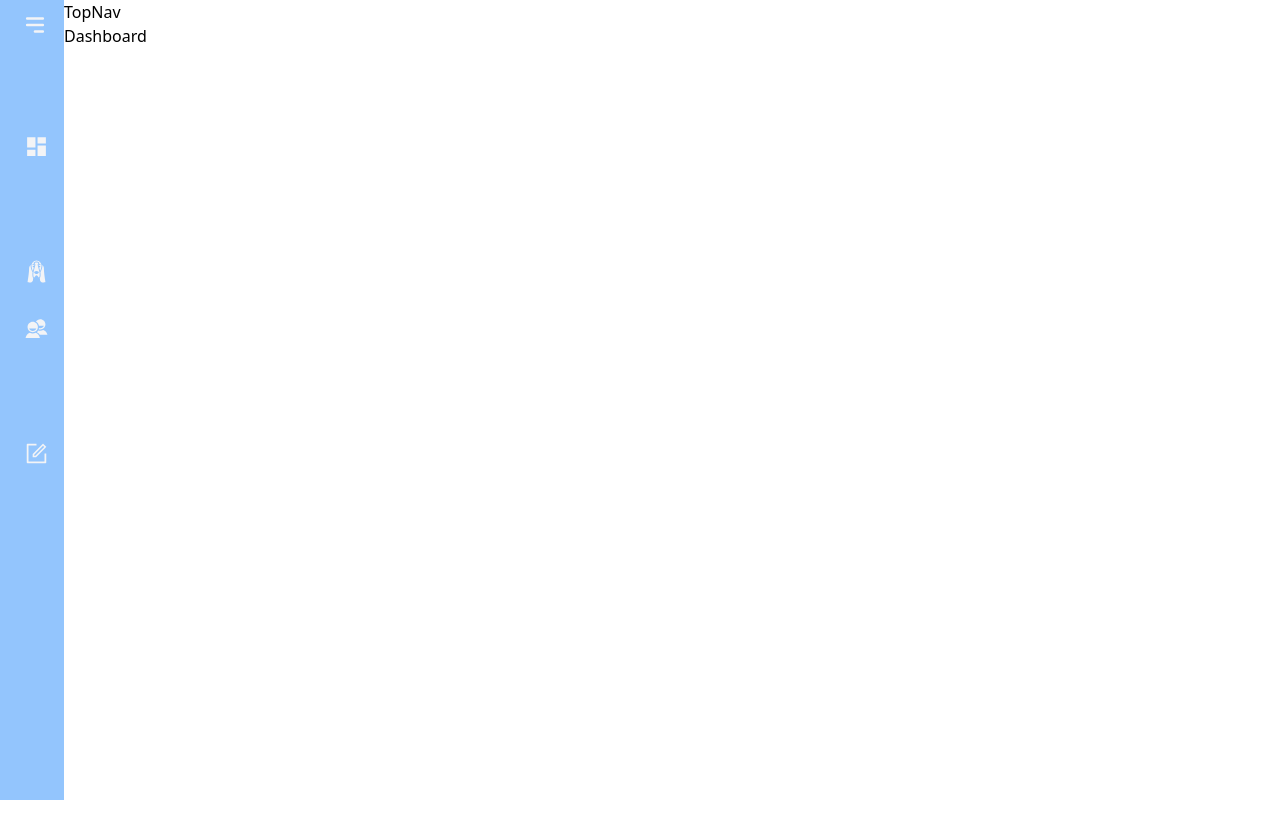
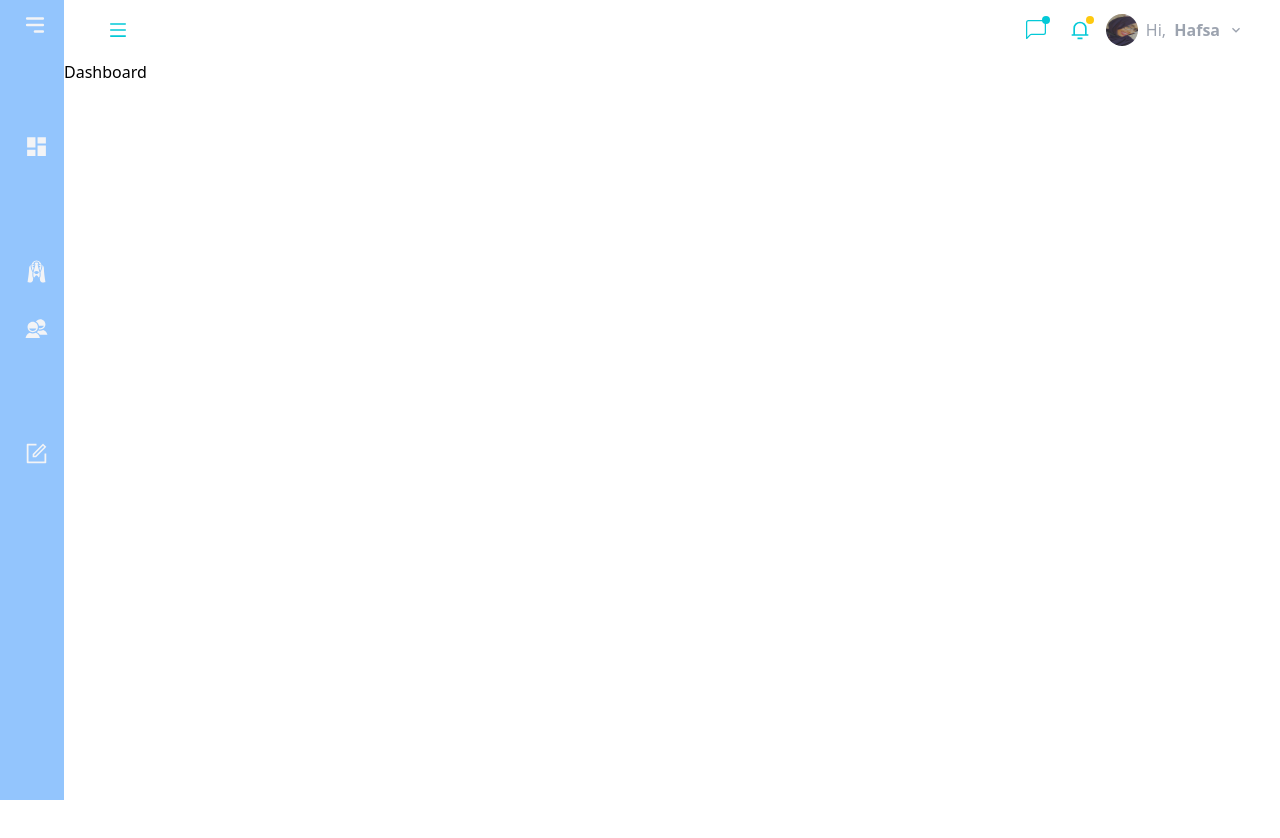
Before and after one commit to Mr-Randell/aim-front-end, a React (Vite) app: page /dashboard in a window 1280 px wide. Built offline with nearby package versions, Linux system fonts and the light colour scheme.

Commit message:
working on the top and side navbar

```diff
--- a/package.json
+++ b/package.json
@@ -9,6 +9,8 @@
     "preview": "vite preview"
   },
   "dependencies": {
+    "@emotion/styled": "^11.10.5",
+    "@mui/material": "^5.11.4",
     "@reduxjs/toolkit": "^1.9.1",
     "axios": "^1.2.1",
     "react": "^18.2.0",
--- a/src/components/dashboard/TopNav.jsx
+++ b/src/components/dashboard/TopNav.jsx
@@ -1,9 +1,124 @@
-import React from 'react'
+import React, { useEffect } from 'react';
+import { AiOutlineMenu } from 'react-icons/ai';
+import { FiShoppingCart } from 'react-icons/fi';
+import { BsChatLeft } from 'react-icons/bs';
+import { RiNotification3Line } from 'react-icons/ri';
+import { MdKeyboardArrowDown } from 'react-icons/md';
+import avatar from "../../assets/myself.jpeg";
+// import { useTheme } from "@mui/material";
+// import { ColorModeContext, tokens } from "../../pages/Dashboard/thems";
 
-function TopNav() {
+
+// import { Cart, Chat, Notification, UserProfile } from '.';
+import { useStateContext } from '../../contexts/ContextProvider';
+
+const NavButton = ({ customFunc, icon, color, dotColor }) => (
+    <button
+      type="button"
+      onClick={() => customFunc()}
+      style={{ color }}
+      className="relative text-xl rounded-full p-3 hover:bg-light-gray"
+    >
+      <span
+        style={{ background: dotColor }}
+        className="absolute inline-flex rounded-full h-2 w-2 right-2 top-2"
+      />
+      {icon}
+    </button>
+);
+
+const TopNav = () => {
+  // dark and light mode
+  // const theme = useTheme();
+  // const colorMode = useContext(ColorModeContext);
+  const {
+    currentColor,
+    activeMenu,
+    setActiveMenu,
+    handleClick,
+    isClicked,
+    setScreenSize,
+    screenSize,
+  } = useStateContext();
+
+  useEffect(() => {
+    const handleResize = () => setScreenSize(window.innerWidth);
+
+    window.addEventListener("resize", handleResize);
+
+    handleResize();
+
+    return () => window.removeEventListener("resize", handleResize);
+  }, []);
+
+  useEffect(() => {
+    if (screenSize <= 900) {
+      setActiveMenu(false);
+    } else {
+      setActiveMenu(true);
+    }
+  }, [screenSize]);
+
+  const handleActiveMenu = () => setActiveMenu(!activeMenu);
+
   return (
-    <div>TopNav</div>
-  )
-}
+    <div className="flex justify-between p-2 md:ml-6 md:mr-6 relative">
+      <NavButton
+        title="Menu"
+        customFunc={handleActiveMenu}
+        color={currentColor}
+        icon={<AiOutlineMenu />}
+      />
+      <div className="flex">
+        <NavButton
+          title="Cart"
+          customFunc={() => handleClick("cart")}
+          color={currentColor}
+          // icon={
+          //   theme.palette.mode === "dark" ? (
+          //     <MdOutlineDarkMode />
+          //   ) : (
+          //     <MdOutlineLightMode />
+          //   )
+          // }
+        />
+        <NavButton
+          title="Chat"
+          dotColor="#03C9D7"
+          customFunc={() => handleClick("chat")}
+          color={currentColor}
+          icon={<BsChatLeft />}
+        />
+        <NavButton
+          title="Notification"
+          dotColor="rgb(254, 201, 15)"
+          customFunc={() => handleClick("notification")}
+          color={currentColor}
+          icon={<RiNotification3Line />}
+        />
+        <div
+          className="flex items-center gap-2 cursor-pointer p-1 hover:bg-light-gray rounded-lg"
+          onClick={() => handleClick("userProfile")}
+        >
+          <img
+            className="rounded-full w-8 h-8"
+            src={avatar}
+            alt="user-profile"
+          />
+          <p>
+            <span className="text-gray-400 text-14">Hi,</span>{" "}
+            <span className="text-gray-400 font-bold ml-1 text-14">Hafsa</span>
+          </p>
+          <MdKeyboardArrowDown className="text-gray-400 text-14" />
+        </div>
 
-export default TopNav
+        {/* {isClicked.cart && (<Cart />)}
+        {isClicked.chat && (<Chat />)}
+        {isClicked.notification && (<Notification />)}
+        {isClicked.userProfile && (<UserProfile />)} */}
+      </div>
+    </div>
+  );
+};
+
+export default TopNav;
--- /dev/null
+++ b/src/contexts/ContextProvider.jsx
@@ -0,0 +1,58 @@
+import React, { createContext, useContext, useState } from "react";
+
+const StateContext = createContext();
+
+const initialState = {
+  chat: false,
+  userProfile: false,
+  notification: false,
+};
+
+export const ContextProvider = ({ children }) => {
+  const [screenSize, setScreenSize] = useState(undefined);
+  const [currentColor, setCurrentColor] = useState("#03C9D7");
+  const [currentMode, setCurrentMode] = useState("Light");
+  const [themeSettings, setThemeSettings] = useState(false);
+  const [activeMenu, setActiveMenu] = useState(true);
+  const [isClicked, setIsClicked] = useState(initialState);
+
+  const setMode = (e) => {
+    setCurrentMode(e.target.value);
+    localStorage.setItem("themeMode", e.target.value);
+  };
+
+  const setColor = (color) => {
+    setCurrentColor(color);
+    localStorage.setItem("colorMode", color);
+  };
+
+  const handleClick = (clicked) =>
+    setIsClicked({ ...initialState, [clicked]: true });
+
+  return (
+    <StateContext.Provider
+      value={{
+        currentColor,
+        currentMode,
+        activeMenu,
+        screenSize,
+        setScreenSize,
+        handleClick,
+        isClicked,
+        initialState,
+        setIsClicked,
+        setActiveMenu,
+        setCurrentColor,
+        setCurrentMode,
+        setMode,
+        setColor,
+        themeSettings,
+        setThemeSettings,
+      }}
+    >
+      {children}
+    </StateContext.Provider>
+  );
+};
+
+export const useStateContext = () => useContext(StateContext);
--- a/src/main.jsx
+++ b/src/main.jsx
@@ -5,6 +5,7 @@ import { Provider } from 'react-redux';
 import App from './App'
 import './index.css'
 import { store } from './redux/store';
+import { ContextProvider } from "./contexts/ContextProvider";
 // import reportWebVitals from './reportWebVitals';
 
 const root = ReactDOM.createRoot(document.getElementById('root'));
@@ -12,7 +13,9 @@ root.render(
   <React.StrictMode>
     <Provider store={store}>
       <Router>
-        <App />
+        <ContextProvider>
+          <App />
+        </ContextProvider>
       </Router>
     </Provider>
   </React.StrictMode>,
--- a/src/pages/Dashboard/thems.js
+++ b/src/pages/Dashboard/thems.js
@@ -1,4 +1,5 @@
 import { createContext, useState, useMemo } from "react";
+import { createTheme } from "@mui/material/styles";
 
 // color design tokens export
 export const tokens = (mode) => ({
@@ -121,7 +122,7 @@ export const tokens = (mode) => ({
 });
 
 export const themeSettings = (mode) => {
-  const colors = tokens(mode)
+  const colors = tokens(mode);
   return {
     palette: {
       mode: mode,
@@ -190,7 +191,7 @@ export const themeSettings = (mode) => {
       },
     },
   };
-}
+};
 
 // context for color mode toggle
 export const ColorModeContext = createContext({
@@ -207,4 +208,7 @@ export const useMode = () => {
     }),
     []
   );
+
+  const theme = useMemo(() => createTheme(themeSettings(mode)), [mode]);
+  return [theme, colorMode];
 };
```
Also changed, not shown: src/assets/myself.jpeg (added), 1 other file (tests, documents, lock files or other folders). Lines whose indentation alone changed are shown as unchanged.
